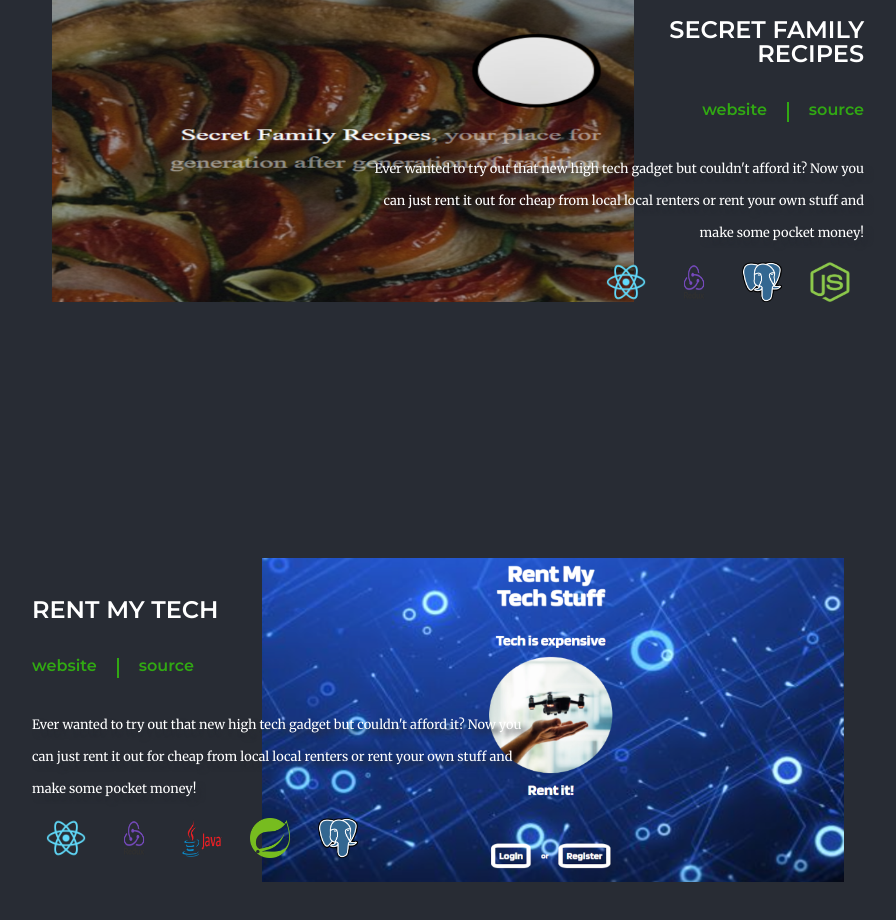
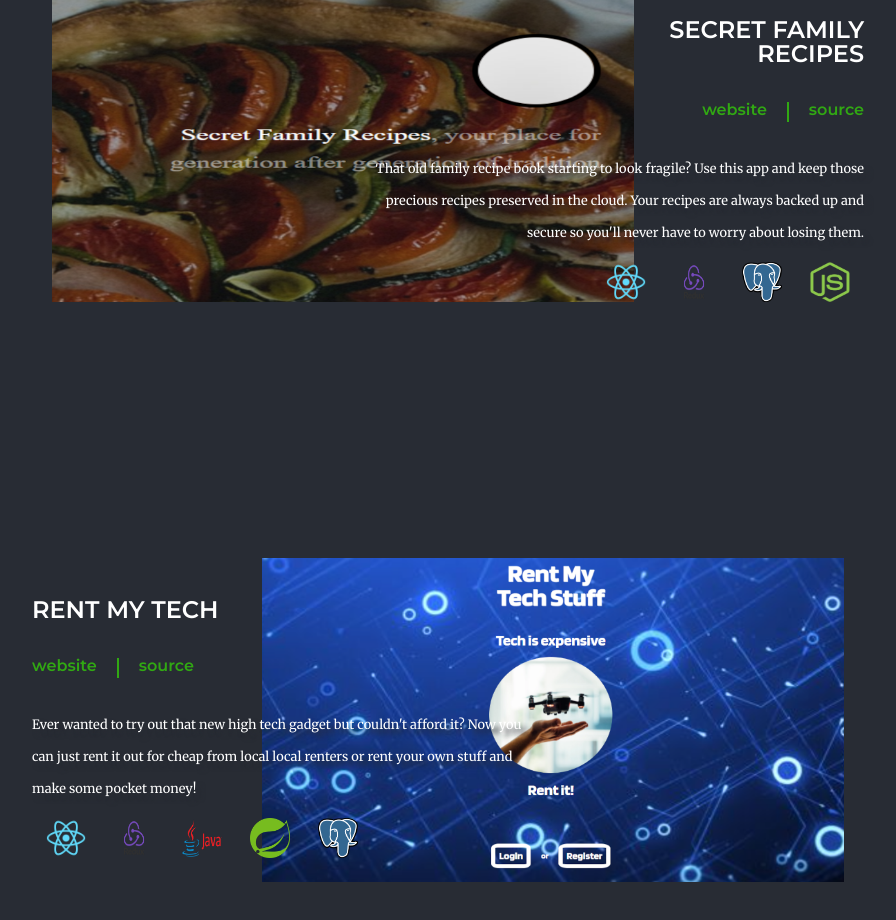
Before and after one commit to pak11273/portfolio, a React (Create React App) app: page / in a window 1280 px wide. Shown: the part 1317-2237 px from the top of the page, without its empty margins (192-1088 px from the left). Built offline with nearby package versions, Linux system fonts and the light colour scheme.

Commit message:
corrected paragraph for recipes

```diff
--- a/src/App.js
+++ b/src/App.js
@@ -208,9 +208,10 @@ function App() {
             website="https://secret-recipes-indol.vercel.app/"
             source="https://github.com/pak11273/secret-recipes"
           >
-            Ever wanted to try out that new high tech gadget but couldn't afford
-            it? Now you can just rent it out for cheap from local local renters
-            or rent your own stuff and make some pocket money!
+            That old family recipe book starting to look fragile? Use this app
+            and keep those precious recipes preserved in the cloud. Your recipes
+            are always backed up and secure so you'll never have to worry about
+            losing them.
           </ProjectRight>
         </section>
         <section className="section">
```
